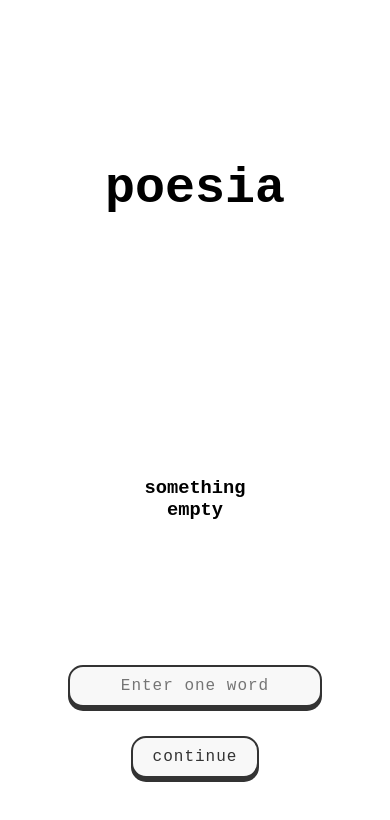
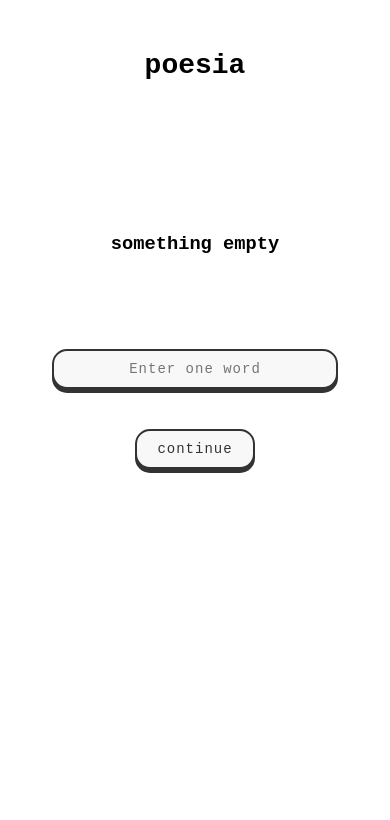
Before and after one commit to bbakus/poesia, a React (Create React App) app: page / in a window 390 px wide. Both pictures are taken after a click on the button "begin". Shown: the top 820 px of the page. Built offline with nearby package versions, Linux system fonts and the light colour scheme.

Commit message:
added mobile specs in css

```diff
--- a/src/App.css
+++ b/src/App.css
@@ -1,212 +1,176 @@
 * {
     font-family: 'Courier New', Courier, monospace;
-    text-align : center
+    text-align: center;
+    box-sizing: border-box;
 }
 
-
+/* Add responsive base setup */
+html, body {
+    margin: 0;
+    padding: 0;
+    width: 100%;
+    overflow-x: hidden;
+}
 
 .body-text{
-    width: 20%; /* Or whatever width you need */
+    width: 90%;
+    max-width: 600px;
     overflow-wrap: normal;
     word-break: normal;
     hyphens: none;
     text-align: left;
     margin-left: auto;
     margin-right: auto;
-
-
 }
 
 .body-text p{
     text-align: left;
-    width: 300px;
+    width: 100%;
+    max-width: 600px;
     margin-left: auto;
     margin-right: auto;
-    font-size: 20px;
+    font-size: 18px;
     padding: 20px;
-    line-height: 40px;
-
+    line-height: 1.6;
 }
 
 .begin-button{
     margin: 20px;
-    font-size: 20px;
+    font-size: 18px;
 }
 
 .text-prompt{
-    padding: 50px;
-    margin-top: 70px;
+    padding: 20px;
+    margin-top: 30px;
 }
 
 h2{
-    font-size: 50px;
-    margin-top: 150px;
+    font-size: 40px;
+    margin-top: 80px;
     padding: 10px;
 }
 
 .text-prompt-container{
     padding: 20px;
+    width: 90%;
+    max-width: 600px;
+    margin: 0 auto;
 }
 
-
 .poem-text {
-    /* Add this container style to help with centering */
     display: flex;
     justify-content: center;
+    width: 100%;
+    padding: 0 15px;
 }
-
 
 .poem-text pre{
     text-align: left;
-    width: max-content;
-    padding: 30px;
-    font-size: 20px;
-
+    width: 100%;
+    max-width: 600px;
+    padding: 20px;
+    font-size: 16px;
+    white-space: pre-wrap;
+    word-wrap: break-word;
 }
 
 h3{
-    padding: 50px;
+    padding: 30px;
 }
 
+/* Fix for Rorschach image on mobile */
+.rorschach-container {
+    width: 100%;
+    padding: 10px;
+    max-width: 800px;
+    margin: 0 auto;
+}
+
+.rorschach-image {
+    width: 100%;
+    display: flex;
+    justify-content: center;
+    align-items: center;
+}
 
 .rorschach-image img{
-    width: 30%;
+    width: 80%;
+    max-width: 500px;
     height: auto;
-    padding: 20px;
-    border-radius: 60px;
+    padding: 10px;
+    border-radius: 30px;
 }
 
 .form-group{
-
     padding: 5px;
-
+    margin: 10px auto;
+    width: 90%;
+    max-width: 400px;
 }
 
 .form-group input{
-    margin: 20px;
+    margin: 10px auto;
+    width: 100%;
 }
 
-
-/* .completion-message{
-    transform: translate(0%, 3000%)
-} */
-
-
-.begin-button {
+/* Button styles */
+.begin-button,
+.create-new-button,
+.continue-button {
     background-color: #f8f8f8;
     color: #333;
     font-family: "Courier New", monospace;
     font-size: 16px;
     padding: 10px 20px;
     border: 2px solid #333;
-    border-radius: 2px;
+    border-radius: 15px;
     box-shadow: 0 4px 0 #333;
-    margin: 4px 2px;
+    margin: 15px auto;
     cursor: pointer;
-    border-radius: 15px;;
     letter-spacing: 1px;
     transition: all 0.1s ease;
-    position: relative;
+    display: inline-block;
 }
 
-.begin-button:hover {
+.begin-button:hover,
+.create-new-button:hover,
+.continue-button:hover {
     background-color: #f0f0f0;
 }
 
-.begin-button:active {
+.begin-button:active,
+.create-new-button:active,
+.continue-button:active {
     box-shadow: 0 1px 0 #333;
     transform: translateY(3px);
 }
 
-.begin-button:focus {
+.begin-button:focus,
+.create-new-button:focus,
+.continue-button:focus {
     outline: none;
     border-color: #000;
 }
 
+.create-new-button {
+    position: relative;
+    margin: 40px auto;
+    display: block;
+}
 
-.create-new-button {
+.input{
     background-color: #f8f8f8;
     color: #333;
     font-family: "Courier New", monospace;
     font-size: 16px;
     padding: 10px 20px;
     border: 2px solid #333;
-    border-radius: 2px;
+    border-radius: 15px;
     box-shadow: 0 4px 0 #333;
-    margin: 4px 2px;
-    cursor: pointer;
     letter-spacing: 1px;
     transition: all 0.1s ease;
-    border-radius: 15px;;
-    margin-left: -5rem;
-    margin-right: auto;
-    margin-top: 45rem;
-    position:absolute;
-
-
-}
-
-.create-new-button:hover {
-background-color: #f0f0f0;
-}
-
-.create-new-button:active {
-box-shadow: 0 1px 0 #333;
-transform: translateY(3px);
-}
-
-.create-new-button:focus {
-outline: none;
-border-color: #000;
-}
-
-.continue-button {
-background-color: #f8f8f8;
-color: #333;
-font-family: "Courier New", monospace;
-font-size: 16px;
-padding: 10px 20px;
-border: 2px solid #333;
-border-radius: 2px;
-box-shadow: 0 4px 0 #333;
-margin: 4px 2px;
-cursor: pointer;
-border-radius: 15px;
-letter-spacing: 1px;
-transition: all 0.1s ease;
-position: relative;
-
-}
-
-.continue-button:hover {
-background-color: #f0f0f0;
-}
-
-.continue-button:active {
-box-shadow: 0 1px 0 #333;
-transform: translateY(3px);
-}
-
-.continue-button:focus {
-outline: none;
-border-color: #000;
-}
-
-.input{
-background-color: #f8f8f8;
-color: #333;
-font-family: "Courier New", monospace;
-font-size: 16px;
-padding: 10px 20px;
-border: 2px solid #333;
-border-radius: 2px;
-box-shadow: 0 4px 0 #333;
-margin: 4px 2px;
-border-radius: 15px;
-
-letter-spacing: 1px;
-transition: all 0.1s ease;
-position: relative;
+    width: 100%;
+    max-width: 300px;
 }
 
 .cursor {
@@ -219,3 +183,48 @@ position: relative;
     from, to { opacity: 1; }
     50% { opacity: 0; }
 }
+
+/* Media Queries for different screen sizes */
+@media (max-width: 768px) {
+    h2 {
+        font-size: 32px;
+        margin-top: 60px;
+    }
+
+    .rorschach-image img {
+        width: 90%;
+    }
+
+    .poem-text pre {
+        font-size: 14px;
+        padding: 15px;
+    }
+}
+
+@media (max-width: 480px) {
+    h2 {
+        font-size: 28px;
+        margin-top: 40px;
+    }
+
+    .rorschach-image img {
+        width: 95%;
+        border-radius: 20px;
+    }
+
+    .form-group {
+        width: 95%;
+    }
+
+    .input,
+    .begin-button,
+    .create-new-button,
+    .continue-button {
+        font-size: 14px;
+    }
+
+    .poem-text pre {
+        font-size: 12px;
+        padding: 10px;
+    }
+}
```
